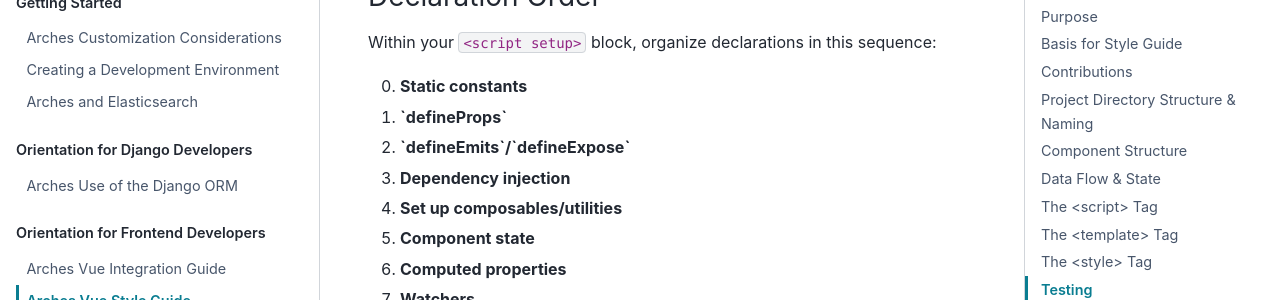
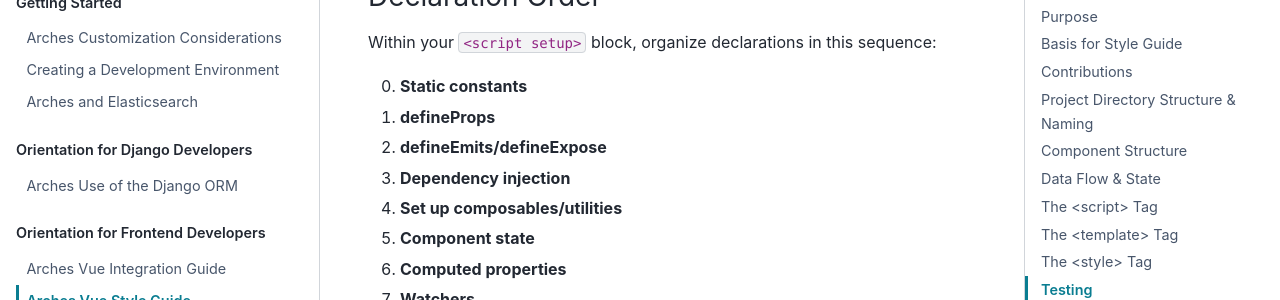
Before and after one commit to archesproject/arches-docs, a Sphinx documentation site: the page built from docs/developing/vue/arches-vue-styleguide.rst, in a window 1280 px wide and 900 px high, scrolled down 19686 px. Shown: the part 153-453 px from the top of the window. Built offline with Sphinx 7.4.7 and the PyData theme 0.15.4, drawn with Linux system fonts in a browser that asks for light colours.

Commit message:
nit #481

```diff
--- a/docs/developing/vue/arches-vue-styleguide.rst
+++ b/docs/developing/vue/arches-vue-styleguide.rst
@@ -859,8 +859,8 @@
 Within your ``<script setup>`` block, organize declarations in this sequence:
 
 0. **Static constants**
-1. **`defineProps`**
-2. **`defineEmits`/`defineExpose`**
+1. **defineProps**
+2. **defineEmits/defineExpose**
 3. **Dependency injection**
 4. **Set up composables/utilities**
 5. **Component state**
```
